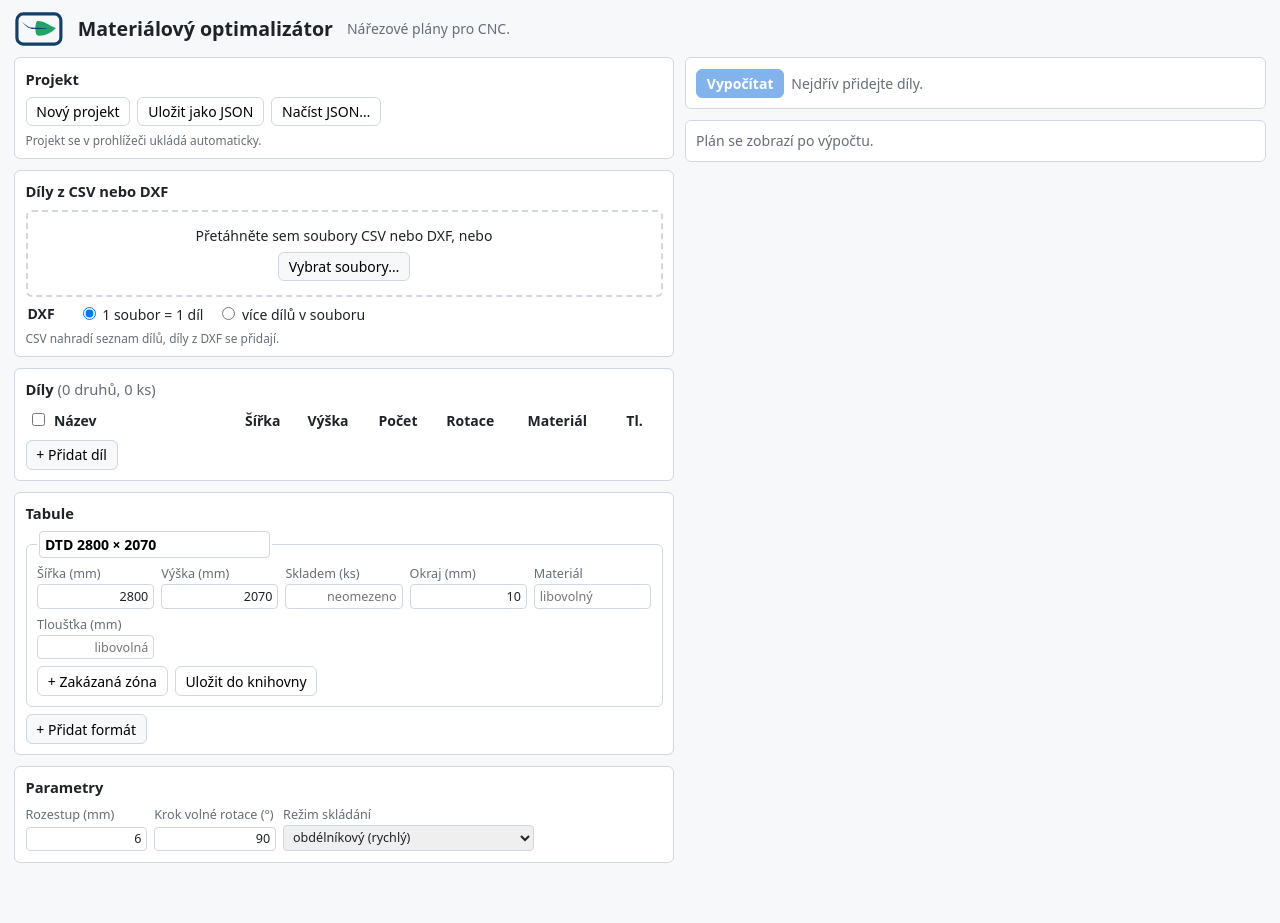
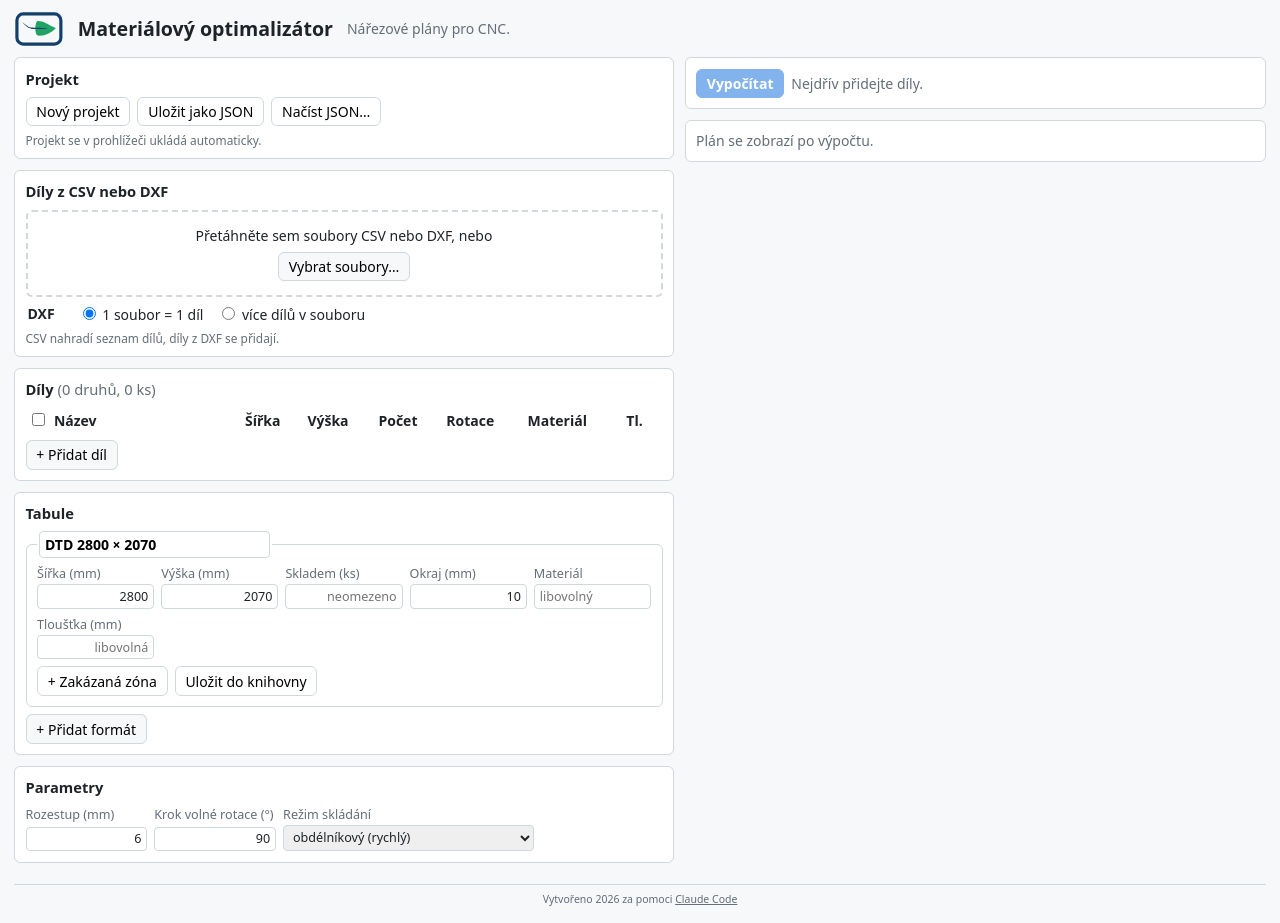
Before and after one commit to JaroslavPavela/Materialovy_optimalizator, a React (Vite) app: page / in a window 1280 px wide. Before the commit the page ends 873 px from the top, so only its background shows below. Built offline with nearby package versions, Linux system fonts and the light colour scheme.

Commit message:
feat: zápatí stránky – vytvořeno 2026 za pomoci Claude Code
Co-Authored-By: Claude Opus 5.5 <noreply@anthropic.com>

```diff
--- a/src/app/App.tsx
+++ b/src/app/App.tsx
@@ -30,6 +30,12 @@ export function App() {
           <ExportPanel />
         </main>
       </div>
+      <footer className="app-footer">
+        Vytvořeno 2026 za pomoci{' '}
+        <a href="https://claude.com/claude-code" target="_blank" rel="noopener noreferrer">
+          Claude Code
+        </a>
+      </footer>
     </div>
   );
 }
--- a/src/app/styles.css
+++ b/src/app/styles.css
@@ -41,6 +41,19 @@ h2 {
 
 .app-header p {
   margin: 0;
+}
+
+.app-footer {
+  margin-top: 1.5rem;
+  padding: 0.5rem 0;
+  border-top: 1px solid var(--border);
+  color: var(--muted);
+  font-size: 0.75rem;
+  text-align: center;
+}
+
+.app-footer a {
+  color: inherit;
 }
 
 .logo {
```
Also changed, not shown: 1 other file (tests, documents, lock files or other folders).
